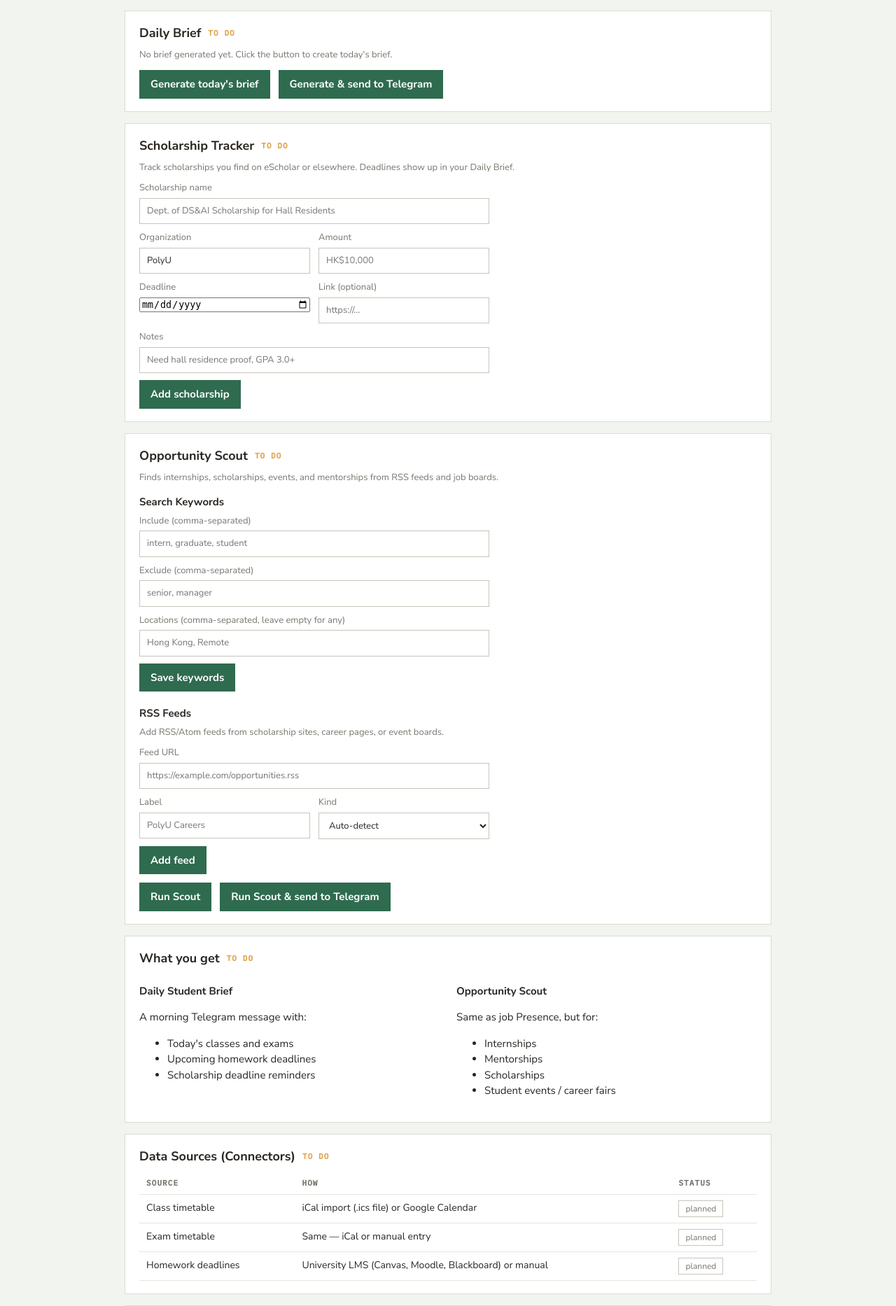
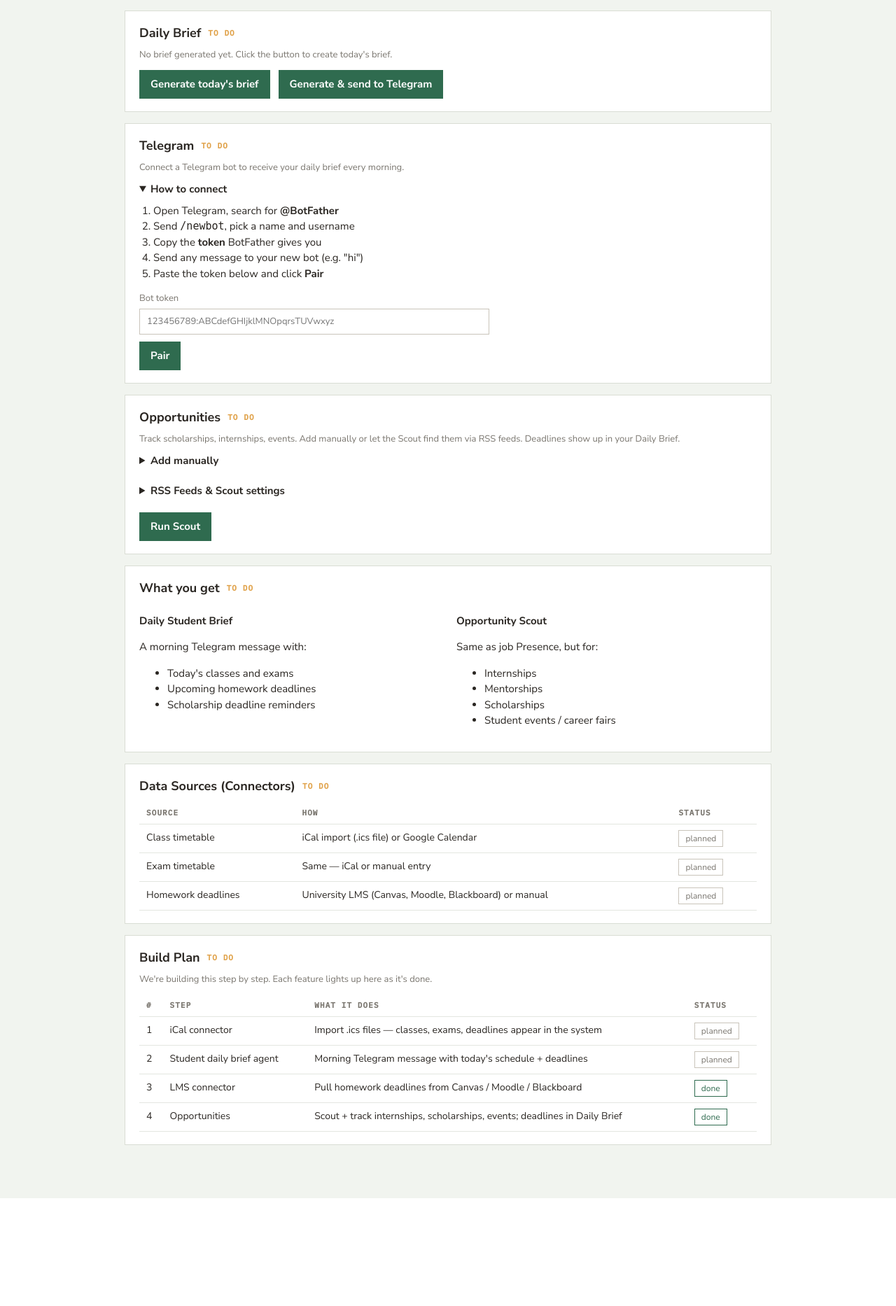
Before and after one commit to Sofa3xpert/presence, a Python web app: template src/presence/app/templates/student.html in a window 1280 px wide. Shown: the part 805-2671 px from the top of the page at 70% size. After the commit the page ends 2517 px from the top, so only its background shows below. Run offline with Jinja, Linux system fonts and the light colour scheme; the template is opened without the code that fills it, so the values that code supplies are empty.

Commit message:
Merge Opportunities section, add Telegram pairing UI and deadline times
Combine Scholarship Tracker and Opportunity Scout into one unified
Opportunities section. Add Telegram connect/disconnect UI on the
student page. Support time field on opportunity deadlines.

Co-Authored-By: Claude Opus 4.6 <noreply@anthropic.com>

```diff
--- a/src/presence/app/templates/student.html
+++ b/src/presence/app/templates/student.html
@@ -87,25 +87,68 @@
 </div>
 </section>
 
-<section class="step {{ 'done' if scholarships else 'todo' }}"><h2>Scholarship Tracker</h2>
-<p class="hint">Track scholarships you find on eScholar or elsewhere. Deadlines show up in your Daily Brief.</p>
+<section class="step {{ 'done' if tg_paired else 'todo' }}"><h2>Telegram</h2>
+{% if tg_paired %}
+<p class="hint">Connected — your daily brief will be sent here every morning.</p>
+<form method="post" action="/student/telegram/unpair" style="margin-top:8px">
+  <button type="submit" class="btn-small">Disconnect Telegram</button>
+</form>
+{% else %}
+<p class="hint">Connect a Telegram bot to receive your daily brief every morning.</p>
+<details open style="max-width:500px">
+  <summary style="cursor:pointer;font-weight:bold">How to connect</summary>
+  <ol style="margin-top:8px;padding-left:20px">
+    <li>Open Telegram, search for <strong>@BotFather</strong></li>
+    <li>Send <code>/newbot</code>, pick a name and username</li>
+    <li>Copy the <strong>token</strong> BotFather gives you</li>
+    <li>Send any message to your new bot (e.g. "hi")</li>
+    <li>Paste the token below and click <strong>Pair</strong></li>
+  </ol>
+</details>
+<form class="stack" method="post" action="/student/telegram/pair" style="max-width:500px;margin-top:8px">
+  <label>Bot token
+    <input type="text" name="tg_token" placeholder="123456789:ABCdefGHIjklMNOpqrsTUVwxyz" required>
+  </label>
+  <div><button type="submit">Pair</button></div>
+</form>
+{% endif %}
+</section>
 
-<form class="stack" method="post" action="/student/scholarship/add" style="max-width:500px">
-  <label>Scholarship name
+<section class="step {{ 'done' if scholarships else 'todo' }}"><h2>Opportunities</h2>
+<p class="hint">Track scholarships, internships, events. Add manually or let the Scout find them via RSS feeds. Deadlines show up in your Daily Brief.</p>
+
+<details style="max-width:500px">
+  <summary style="cursor:pointer;font-weight:bold">Add manually</summary>
+  <form class="stack" method="post" action="/student/scholarship/add" style="margin-top:8px">
+    <label>Name
       <input type="text" name="scholarship_name" placeholder="Dept. of DS&AI Scholarship for Hall Residents" required>
     </label>
     <div style="display:flex;gap:12px">
       <label style="flex:1">Organization
         <input type="text" name="scholarship_org" value="PolyU" placeholder="PolyU">
       </label>
-    <label style="flex:1">Amount
-      <input type="text" name="scholarship_amount" placeholder="HK$10,000">
+      <label style="flex:1">Kind
+        <select name="scholarship_kind">
+          <option value="scholarship">Scholarship</option>
+          <option value="internship">Internship</option>
+          <option value="event">Event</option>
+          <option value="mentorship">Mentorship</option>
+          <option value="other">Other</option>
+        </select>
       </label>
     </div>
     <div style="display:flex;gap:12px">
       <label style="flex:1">Deadline
         <input type="date" name="scholarship_deadline">
       </label>
+      <label style="flex:0.7">Time
+        <input type="time" name="scholarship_time">
+      </label>
+      <label style="flex:1">Amount
+        <input type="text" name="scholarship_amount" placeholder="HK$10,000">
+      </label>
+    </div>
+    <div style="display:flex;gap:12px">
       <label style="flex:1">Link (optional)
         <input type="text" name="scholarship_url" placeholder="https://...">
       </label>
@@ -113,19 +156,83 @@
     <label>Notes
       <input type="text" name="scholarship_notes" placeholder="Need hall residence proof, GPA 3.0+">
     </label>
-  <div><button type="submit">Add scholarship</button></div>
+    <div><button type="submit">Add</button></div>
   </form>
+</details>
+
+<details style="max-width:500px;margin-top:12px">
+  <summary style="cursor:pointer;font-weight:bold">RSS Feeds &amp; Scout settings</summary>
+  <p class="hint" style="margin-top:8px">Add RSS/Atom feeds — the Scout checks them and adds new opportunities to the table below.</p>
+  <form class="stack" method="post" action="/student/scout/feed">
+    <div style="display:flex;gap:12px">
+      <label style="flex:2">Feed URL
+        <input type="text" name="feed_url" placeholder="https://example.com/opportunities.rss" required>
+      </label>
+      <label style="flex:1">Label
+        <input type="text" name="feed_label" placeholder="PolyU Careers">
+      </label>
+      <label style="flex:1">Kind
+        <select name="feed_kind">
+          <option value="">Auto-detect</option>
+          <option value="internship">Internship</option>
+          <option value="scholarship">Scholarship</option>
+          <option value="event">Event</option>
+          <option value="mentorship">Mentorship</option>
+        </select>
+      </label>
+    </div>
+    <div><button type="submit">Add feed</button></div>
+  </form>
+  {% if scout_config.rss_feeds %}
+  <table style="margin-top:8px">
+    <tr><th>Feed</th><th>Kind</th><th></th></tr>
+    {% for f in scout_config.rss_feeds %}
+    <tr>
+      <td>{{ f.label or f.url[:40] }}</td>
+      <td>{{ f.kind or 'auto' }}</td>
+      <td>
+        <form method="post" action="/student/scout/feed/remove" style="margin:0">
+          <input type="hidden" name="feed_url" value="{{ f.url }}">
+          <button type="submit" class="btn-small">Remove</button>
+        </form>
+      </td>
+    </tr>
+    {% endfor %}
+  </table>
+  {% endif %}
+  <h4 style="margin-top:12px">Keywords</h4>
+  <form class="stack" method="post" action="/student/scout/keywords">
+    <label>Include (comma-separated)
+      <input type="text" name="keywords" value="{{ scout_config.keywords | join(', ') }}" placeholder="intern, graduate, student">
+    </label>
+    <label>Exclude (comma-separated)
+      <input type="text" name="keywords_exclude" value="{{ scout_config.keywords_exclude | join(', ') }}" placeholder="senior, manager">
+    </label>
+    <label>Locations (comma-separated, leave empty for any)
+      <input type="text" name="locations" value="{{ scout_config.locations | join(', ') }}" placeholder="Hong Kong, Remote">
+    </label>
+    <div><button type="submit">Save keywords</button></div>
+  </form>
+</details>
+
+<div style="margin-top:12px">
+  <form method="post" action="/student/scout" style="display:inline">
+    <button type="submit">Run Scout</button>
+  </form>
+</div>
 
 {% if scholarships %}
 <table style="margin-top:16px">
-  <tr><th>Scholarship</th><th>Deadline</th><th>Status</th><th></th><th></th></tr>
+  <tr><th>Opportunity</th><th>Kind</th><th>Deadline</th><th>Status</th><th></th></tr>
   {% for s in scholarships %}
   <tr>
     <td>
       {% if s.url %}<a href="{{ s.url }}" target="_blank">{{ s.name }}</a>{% else %}{{ s.name }}{% endif %}
+      {% if s.organization and s.organization != 'PolyU' %}<br><span class="hint">{{ s.organization }}</span>{% endif %}
       {% if s.amount %}<br><span class="hint">{{ s.amount }}</span>{% endif %}
-      {% if s.notes %}<br><span class="hint">{{ s.notes }}</span>{% endif %}
+      {% if s.notes %}<br><span class="hint">{{ s.notes[:80] }}</span>{% endif %}
     </td>
+    <td>{{ s.kind or 'other' }}</td>
     <td class="mono">{{ s.deadline or '—' }}</td>
     <td>
       <form method="post" action="/student/scholarship/update" style="margin:0">
@@ -149,80 +256,6 @@
   {% endfor %}
 </table>
 {% endif %}
-</section>
-
-<section class="step {{ 'done' if scout_digest else 'todo' }}"><h2>Opportunity Scout</h2>
-<p class="hint">Finds internships, scholarships, events, and mentorships from RSS feeds and job boards.</p>
-
-<h3>Search Keywords</h3>
-<form class="stack" method="post" action="/student/scout/keywords" style="max-width:500px">
-  <label>Include (comma-separated)
-    <input type="text" name="keywords" value="{{ scout_config.keywords | join(', ') }}" placeholder="intern, graduate, student">
-  </label>
-  <label>Exclude (comma-separated)
-    <input type="text" name="keywords_exclude" value="{{ scout_config.keywords_exclude | join(', ') }}" placeholder="senior, manager">
-  </label>
-  <label>Locations (comma-separated, leave empty for any)
-    <input type="text" name="locations" value="{{ scout_config.locations | join(', ') }}" placeholder="Hong Kong, Remote">
-  </label>
-  <div><button type="submit">Save keywords</button></div>
-</form>
-
-<h3 style="margin-top:20px">RSS Feeds</h3>
-<p class="hint">Add RSS/Atom feeds from scholarship sites, career pages, or event boards.</p>
-<form class="stack" method="post" action="/student/scout/feed" style="max-width:500px">
-  <label>Feed URL
-    <input type="text" name="feed_url" placeholder="https://example.com/opportunities.rss" required>
-  </label>
-  <div style="display:flex;gap:12px">
-    <label style="flex:1">Label
-      <input type="text" name="feed_label" placeholder="PolyU Careers">
-    </label>
-    <label style="flex:1">Kind
-      <select name="feed_kind">
-        <option value="">Auto-detect</option>
-        <option value="internship">Internship</option>
-        <option value="scholarship">Scholarship</option>
-        <option value="event">Event</option>
-        <option value="mentorship">Mentorship</option>
-      </select>
-    </label>
-  </div>
-  <div><button type="submit">Add feed</button></div>
-</form>
-
-{% if scout_config.rss_feeds %}
-<table style="max-width:500px;margin-top:12px">
-  <tr><th>Feed</th><th>Kind</th><th></th></tr>
-  {% for f in scout_config.rss_feeds %}
-  <tr>
-    <td>{{ f.label or f.url[:40] }}</td>
-    <td>{{ f.kind or 'auto' }}</td>
-    <td>
-      <form method="post" action="/student/scout/feed/remove" style="margin:0">
-        <input type="hidden" name="feed_url" value="{{ f.url }}">
-        <button type="submit" class="btn-small">Remove</button>
-      </form>
-    </td>
-  </tr>
-  {% endfor %}
-</table>
-{% endif %}
-
-{% if scout_digest %}
-<h3 style="margin-top:20px">Latest Digest</h3>
-<pre class="brief">{{ scout_digest }}</pre>
-{% endif %}
-
-<div style="display:flex;gap:12px;margin-top:12px">
-<form method="post" action="/student/scout">
-  <button type="submit">Run Scout</button>
-</form>
-<form method="post" action="/student/scout">
-  <input type="hidden" name="send" value="1">
-  <button type="submit">Run Scout &amp; send to Telegram</button>
-</form>
-</div>
 </section>
 
 <section class="step todo"><h2>What you get</h2>
@@ -282,14 +315,8 @@
   </tr>
   <tr>
     <td>4</td>
-    <td>Opportunity Scout</td>
-    <td>Find internships, scholarships, mentorships, student events</td>
-    <td><span class="pill on">done</span></td>
-  </tr>
-  <tr>
-    <td>5</td>
-    <td>Scholarship Tracker</td>
-    <td>Track scholarships, deadlines show up in Daily Brief</td>
+    <td>Opportunities</td>
+    <td>Scout + track internships, scholarships, events; deadlines in Daily Brief</td>
     <td><span class="pill on">done</span></td>
   </tr>
 </table>
```
Also changed, not shown: src/presence/agents/scholar_tracker.py (+43 -19 lines), src/presence/app/server.py (+74 -12 lines), src/presence/cycle.py (+25 -23 lines), tests/test_scholar_tracker.py (+1 -1 lines). Lines whose indentation alone changed are shown as unchanged.
